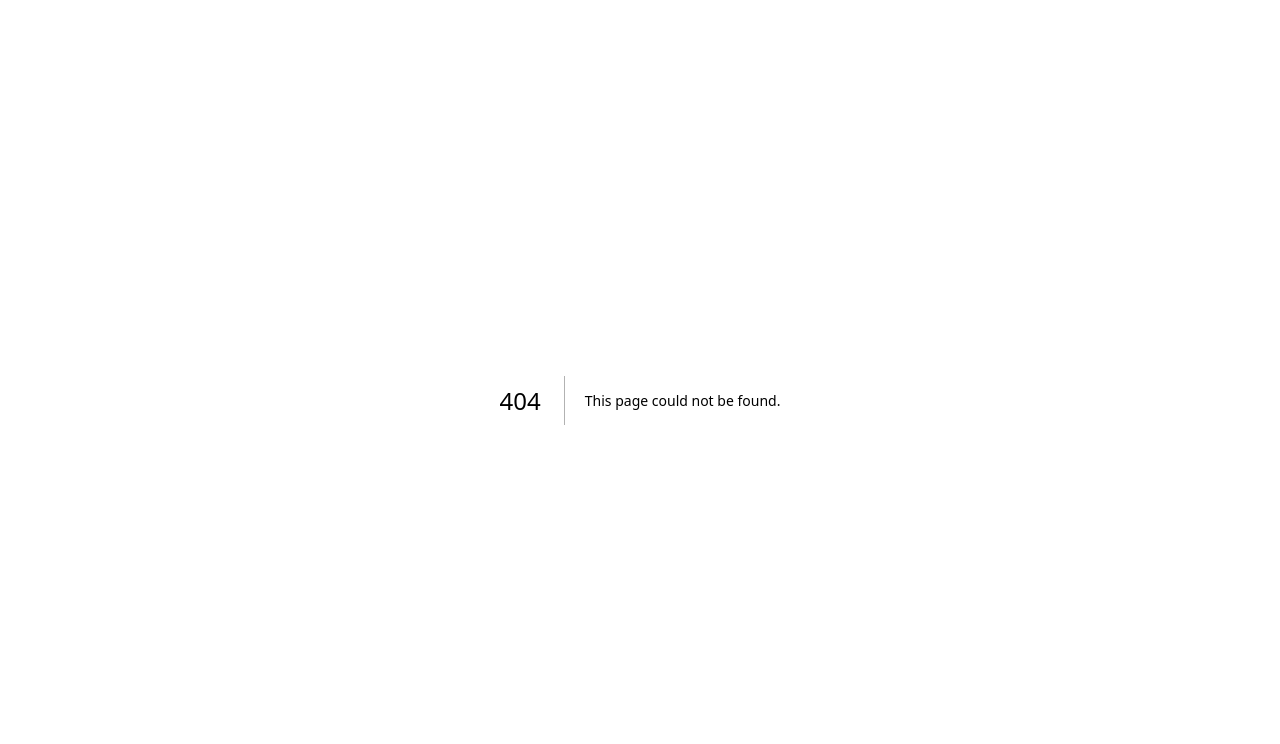
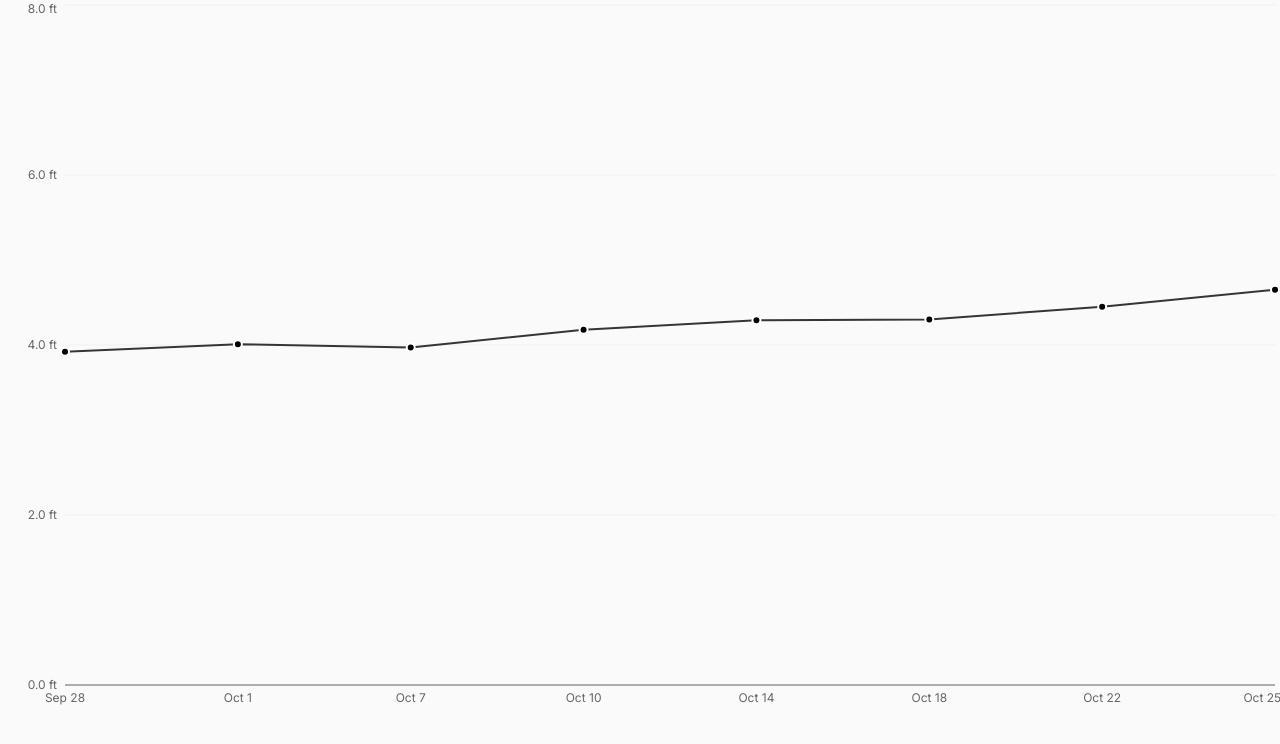
Before and after one commit to JumboCode/massachusetts-river-alliance, a Next.js app: page /chart-test in a window 1280 px wide. Before the commit this address had no page. Shown: the top 744 px of the page. Built offline with nearby package versions, Linux system fonts and the light colour scheme.

Commit message:
fixed styling in measurement history card

```diff
--- /dev/null
+++ b/src/app/chart-test/page.tsx
@@ -0,0 +1,64 @@
+/***************************************************************
+ *
+ *                src/app/chart-test/page.tsx
+ *
+ *         Author: Will, Bethiah
+ *           Date: 10/27/2026
+ *
+ *        Summary: Volunteer form for submitting a gage height measurement
+ *
+ **************************************************************/
+
+import {
+    ChartReading,
+    MeasurementHistoryCard,
+} from "@/components/measurement-history-chart";
+
+const READINGS: ChartReading[] = [
+    {
+        id: "r1",
+        gageHeightFt: 3.92,
+        observedAt: new Date("2026-09-28T13:00:00Z"),
+    },
+    {
+        id: "r2",
+        gageHeightFt: 4.01,
+        observedAt: new Date("2026-10-01T14:15:00Z"),
+    },
+    {
+        id: "r3",
+        gageHeightFt: 3.97,
+        observedAt: new Date("2026-10-07T12:30:00Z"),
+    },
+    {
+        id: "r4",
+        gageHeightFt: 4.18,
+        observedAt: new Date("2026-10-10T15:00:00Z"),
+    },
+    {
+        id: "r5",
+        gageHeightFt: 4.29,
+        observedAt: new Date("2026-10-14T16:10:00Z"),
+    },
+    {
+        id: "r6",
+        gageHeightFt: 4.3,
+        observedAt: new Date("2026-10-18T13:45:00Z"),
+    },
+    {
+        id: "r7",
+        gageHeightFt: 4.45,
+        observedAt: new Date("2026-10-22T14:00:00Z"),
+    },
+    {
+        id: "r8",
+        gageHeightFt: 4.65,
+        observedAt: new Date("2026-10-25T14:42:00Z"),
+    },
+];
+
+export default function ChartTestPage() {
+    return (
+        <MeasurementHistoryCard readings={READINGS}></MeasurementHistoryCard>
+    );
+}
--- /dev/null
+++ b/src/components/measurement-history-chart.tsx
@@ -0,0 +1,96 @@
+/***************************************************************
+ *
+ *                src/components/measurement-history-chart.tsx
+ *
+ *         Author: Will and Bethiah
+ *           Date: 11/1/2026
+ *
+ *        Summary: Measurement history card for gauge measurement submissions
+ *
+ **************************************************************/
+"use client";
+import type { PublicReading } from "@/lib/arcgis/schemas";
+import { LineChart, Line, XAxis, YAxis, CartesianGrid } from "recharts";
+import {
+    ChartConfig,
+    ChartContainer,
+    ChartTooltip,
+} from "@/components/ui/chart";
+import { formatMassTime, TIME_ZONE } from "@/lib/time";
+
+export type ChartReading = Pick<
+    PublicReading,
+    "id" | "gageHeightFt" | "observedAt"
+>;
+
+export function MeasurementHistoryCard({
+    readings,
+}: {
+    readings: ChartReading[];
+}) {
+    const conf: ChartConfig = {
+        gageHeightFt: {
+            label: "Gage height (ft)",
+            color: "var(--chart-1)",
+        },
+    };
+
+    type ChartData = {
+        t: number;
+        ft: number;
+    };
+
+    const data: ChartData[] = readings.map((r) => ({
+        t: r.observedAt.getTime(),
+        ft: r.gageHeightFt,
+    }));
+
+    const formatDate = (t: number) =>
+        new Date(t).toLocaleDateString("en-US", {
+            timeZone: TIME_ZONE,
+            month: "short",
+            day: "numeric",
+        });
+    return readings && readings.length > 0 ? (
+        <ChartContainer config={conf}>
+            <LineChart data={data}>
+                <CartesianGrid vertical={false} />
+                <XAxis
+                    dataKey="t"
+                    tickFormatter={formatDate}
+                    tickLine={false}
+                />
+                <YAxis
+                    tickFormatter={(v) => `${Number(v).toFixed(1)} ft`}
+                    tickLine={false}
+                    axisLine={false}
+                />
+                <ChartTooltip
+                    labelFormatter={(t) => formatMassTime(t)}
+                    formatter={(ft) => {
+                        return ft;
+                    }}
+                />
+                <Line
+                    dataKey="ft"
+                    stroke="var(--chart-1)"
+                    strokeWidth={2}
+                    dot={{
+                        r: 4,
+                        fill: "var(--color-1)",
+                        stroke: "white",
+                        strokeWidth: 2,
+                    }}
+                    activeDot={{
+                        r: 6,
+                        fill: "var(--color-1)",
+                        stroke: "white",
+                        strokeWidth: 2,
+                    }}
+                />
+            </LineChart>
+        </ChartContainer>
+    ) : (
+        <p>No readings yet</p>
+    );
+}
```
